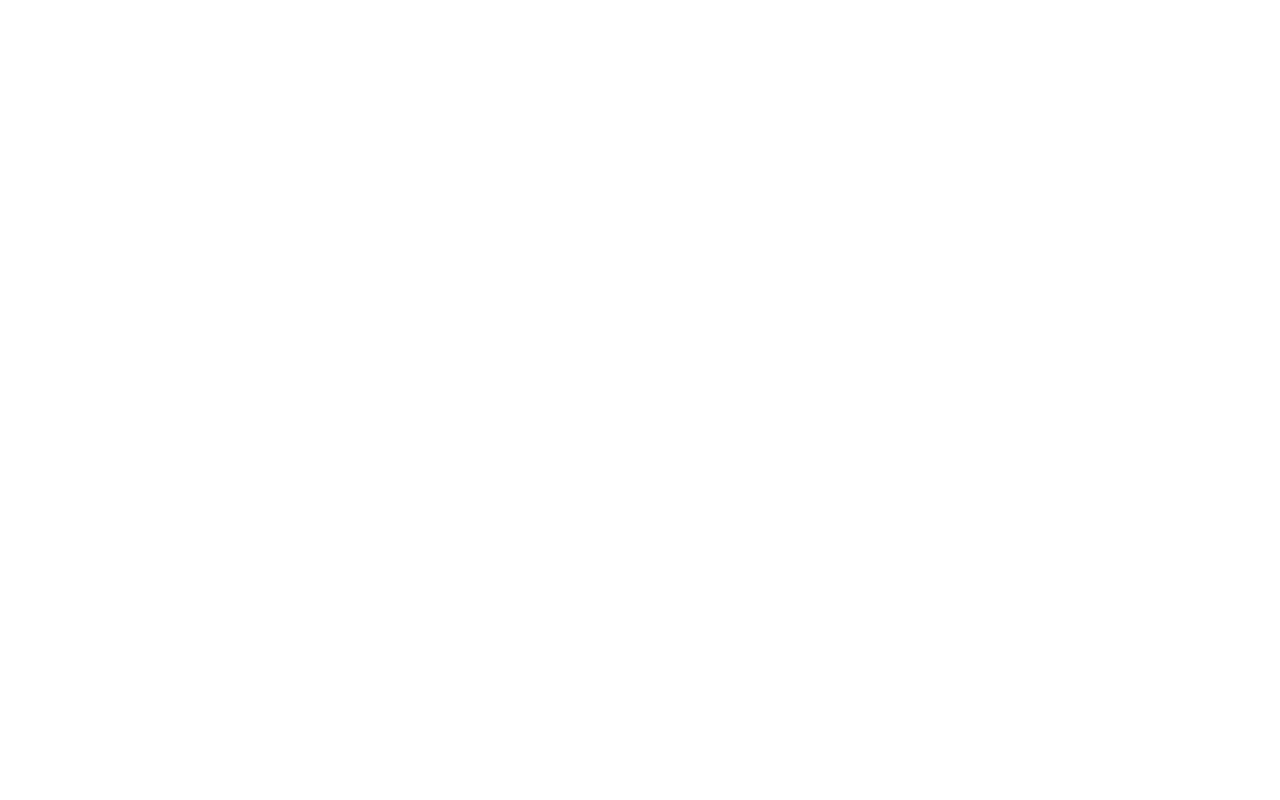
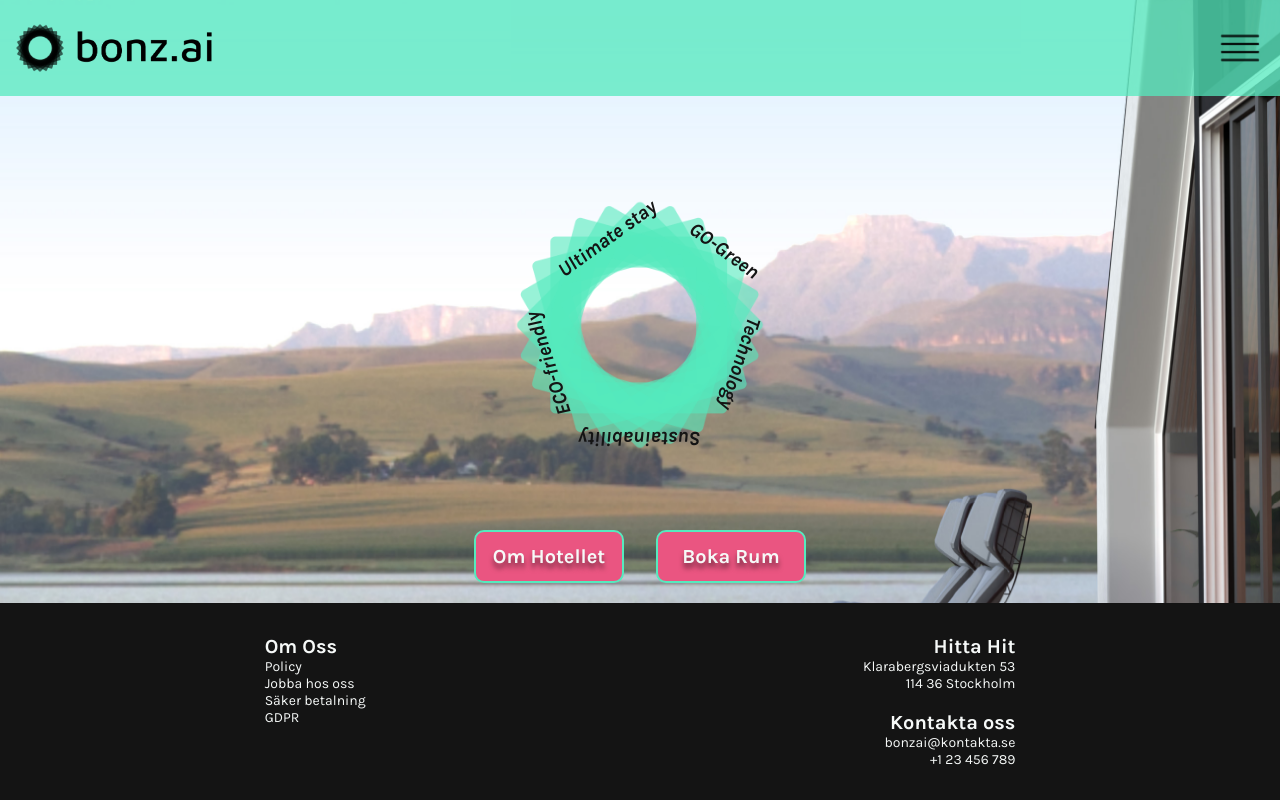
Before and after one commit to Personvagnar/individuelluppgifthtmlochcss, a plain HTML site: page index.html in a window 1280 px wide. Drawn offline with Linux system fonts and the light colour scheme; a web font is replaced by a local one.

Commit message:
added vector in assets and complete index.html and started css

```diff
--- a/index.html
+++ b/index.html
@@ -1,11 +1,56 @@
 <!DOCTYPE html>
 <html lang="en">
 <head>
+    <link rel="stylesheet" href="style.css">
+    <link rel="preconnect" href="https://fonts.googleapis.com">
+    <link rel="preconnect" href="https://fonts.gstatic.com" crossorigin>
+    <link href="https://fonts.googleapis.com/css2?family=Bagel+Fat+One&family=Bentham&family=Cinzel:wght@400..900&family=Covered+By+Your+Grace&family=Karla:ital,wght@0,200..800;1,200..800&family=Quicksand:wght@300..700&family=Rye&display=swap" rel="stylesheet">
     <meta charset="UTF-8">
     <meta name="viewport" content="width=device-width, initial-scale=1.0">
     <title>Bonz.ai</title>
 </head>
 <body>
 
+    <header>
+        <img src="/assets/logo/bonz.ai-logo-black-landscape.png" alt="bonzailogoblacklandscape" max-width="50%" height="50%">
+        <img src="/assets/vectorart/align-justify.png" alt="hamburgermenu" height="50%">
+    </header>
+
+    <main>
+        <section>
+            <img src="/assets/photos/09-day.jpg" alt="photo09day" class="background_image" width="auto" height="100%">
+        </section>
+        <section class="spinning_wheel">
+            <img src="/assets/logo/bonz.ai-logo-color-symbol.png" alt="bonzailogocolorsymbol">
+            <h1>Sustainability</h1>
+            <h1>ECO-friendly</h1>
+            <h1>Ultimate stay</h1>
+            <h1>GO-Green</h1>
+            <h1>Technology</h1>
+        </section>
+        <section class="button-container">
+            <button>Om Hotellet</button>
+            <button>Boka Rum</button>
+        </section>
+    </main>
+
+    <footer>
+        <article>
+            <h4>Om Oss</h4>
+            <p>Policy</p>
+            <p>Jobba hos oss</p>
+            <p>Säker betalning</p>
+            <p>GDPR</p>
+        </article>
+        <article>
+            <h4>Hitta Hit</h4>
+            <p>Klarabergsviadukten 53</p>
+            <p>114 36 Stockholm</p>
+            <br>
+            <h4>Kontakta oss</h4>
+            <p>bonzai@kontakta.se</p>
+            <p>+1 23 456 789</p>
+        </article>
+    </footer>
 </body>
 </html>
--- /dev/null
+++ b/style.css
@@ -0,0 +1,144 @@
+* {
+    margin: 0;
+    padding: 0;
+    box-sizing: border-box;
+}
+body {
+    font-family: "Karla", sans-serif;
+    font-weight: 400;
+}
+header {
+    position: fixed;
+    top: 0;
+    left: 0;
+    width: 100vw;
+    height: 6rem;
+    display: flex;
+    justify-content: space-between;
+    align-items: center;
+    padding: 0 1rem 0;
+    background: rgb(85, 234, 190, 0.75);
+}
+footer {
+    position: fixed;
+    bottom: 0;
+    background: #141414;
+    display: flex;
+    justify-content: space-around;
+    width: 100%;
+    height: auto;
+    padding: 2rem 1rem 2rem;
+}
+@media screen and (max-height: 796px){
+    footer {
+        position: static;
+    }
+}
+main {
+    display: flex;
+    flex-direction: column;
+    align-items: center;
+    height: auto;
+}
+p {
+    font-size: 14px;
+}
+h1 {
+    font-weight: 700;
+    font-style: italic;
+    color: #141414;
+}
+h1, h4 {
+    font-size: 20px;
+}
+footer article {
+    display: flex;
+    flex-direction: column;
+    color: #F6F9F8;
+}
+footer article:nth-last-child(1) {
+    text-align: right;
+}
+.background_image {
+    position: fixed;
+    top: 0;
+    left: 0;
+    z-index: -1;
+}
+.button-container {
+    position: relative;
+    margin-top: 5rem;
+    margin-bottom: 5rem;
+    gap: 2rem;
+    display: flex;
+    flex-wrap: wrap;
+}
+button{
+    text-decoration: none;
+    color: #F6F9F8;
+    background: #EA5581;
+    width: 150px;
+    height: 53px;
+    font-size: 20px;
+    font-weight: bold;
+    border: 2px solid #55EABE;
+    border-radius: 10px;
+    text-shadow: 0px 5px 5px rgba(0, 0, 0, 0.5);
+    font-family: "Karla", sans-serif;
+}
+.spinning_wheel {
+    position: relative;
+    margin-top: 25vh;
+    width: 250px;
+    height: 250px;
+    display: flex;
+    align-items: center;
+    justify-content: center;
+    text-align: center;
+    animation-name: spinninganim;
+    animation-duration: 10s;
+    animation-timing-function: linear;
+    animation-iteration-count: infinite;
+}
+.spinning_wheel img {
+    width: 100%;
+    height: auto;
+}
+.spinning_wheel h1 {
+    position: absolute;
+    transform-origin: center;
+    white-space: nowrap;
+}
+.spinning_wheel h1:nth-child(2) {
+    top: 0;
+    left: 50%;
+    transform: translate(-50%) rotate(0deg);
+}
+.spinning_wheel h1:nth-child(3) {
+    top: 30%;
+    left: 65%;
+    transform: rotate(72deg);
+}
+.spinning_wheel h1:nth-child(4) {
+    top: 80%;
+    left: 40%;
+    transform: rotate(144deg);
+}
+.spinning_wheel h1:nth-child(5) {
+    top: 75%;
+    left: 0;
+    transform: rotate(216deg);
+}
+.spinning_wheel h1:nth-child(6) {
+    top: 30%;
+    left: 10%;
+    transform: translateX(-50%) rotate(288deg);
+}
+@keyframes spinninganim {
+    0% {
+        transform: rotate(0deg);
+    }
+    100% {
+        transform: rotate(360deg);
+    }
+}
```
Also changed, not shown: assets/vectorart/align-justify.png (added).
